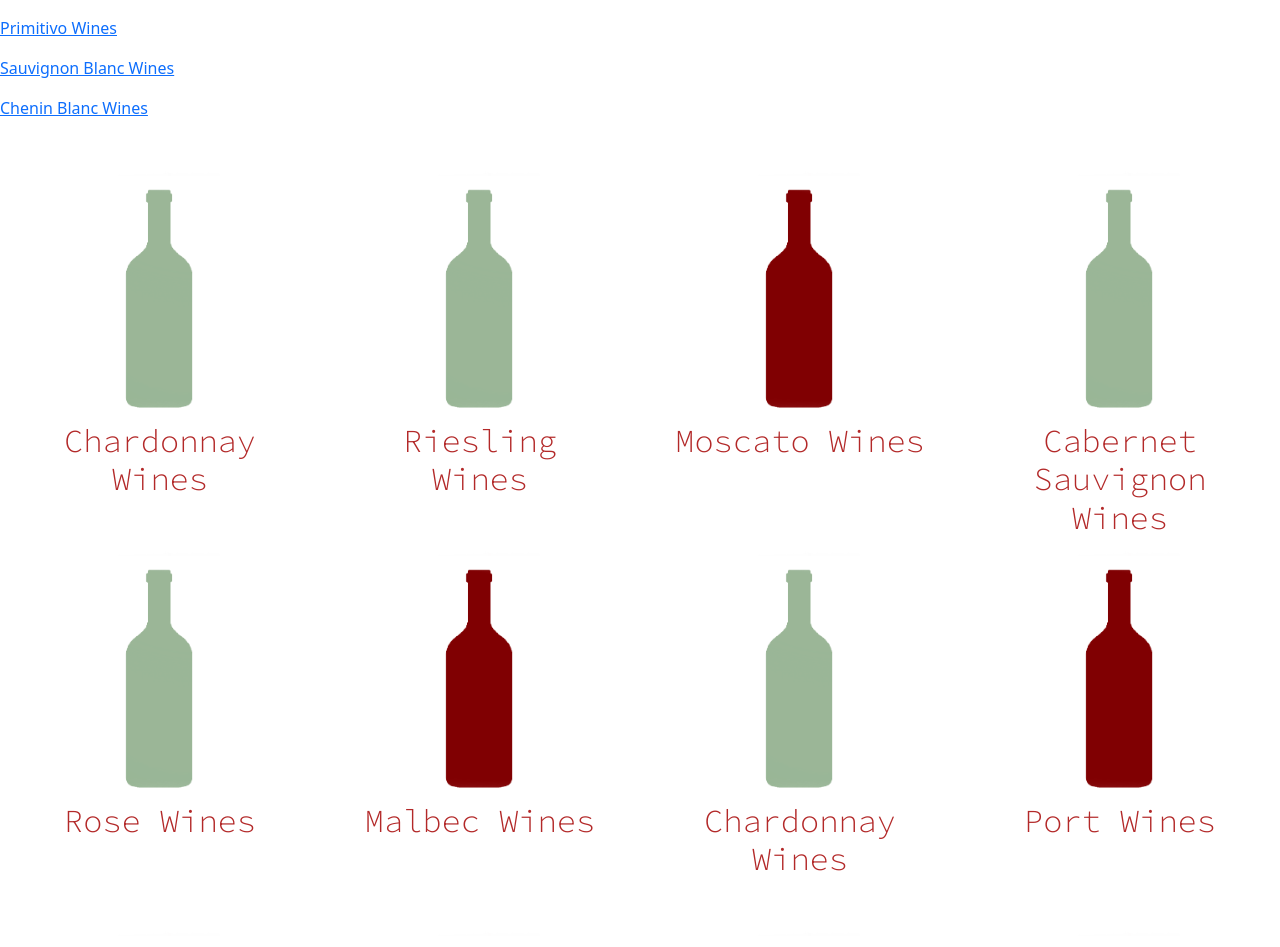
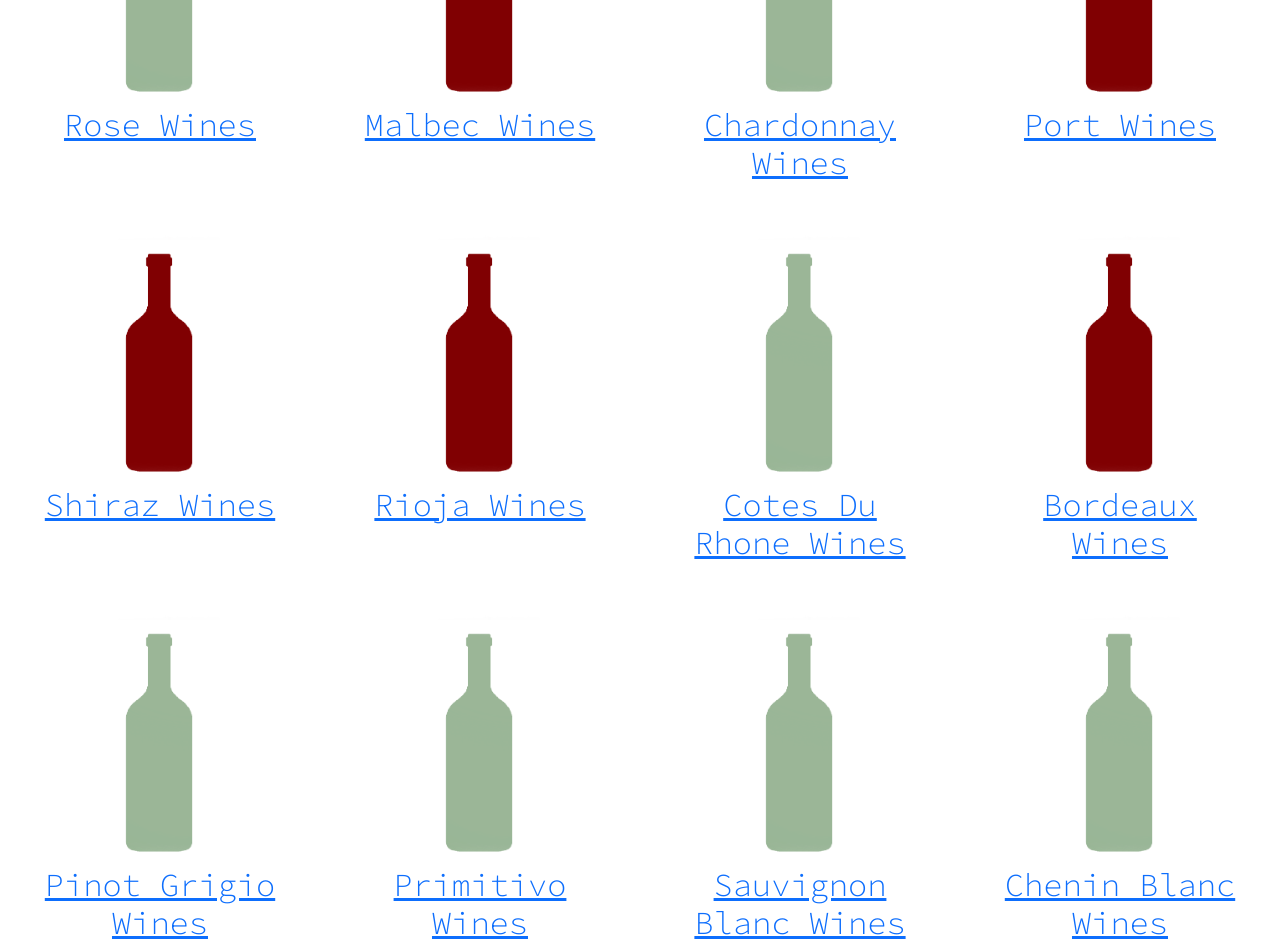
Before and after one commit to ic188002/Wine-App-FrontEnd, a React (Create React App) app: page / in a window 1280 px wide. Shown: the part 640-1587 px from the top of the page. Built offline with nearby package versions, Linux system fonts and the light colour scheme; no server answers.

Commit message:
details wine rendering

```diff
--- a/src/App.js
+++ b/src/App.js
@@ -142,7 +142,7 @@ export default function App() {
           <div>
             <Routes>
               {/* This code to go in route path / -- <Signin login={loginHandler} /> */}
-              {/* <Route path="/" element={<WineList />}></Route> */}
+              <Route path="/" element={<WineList />}></Route>
               <Route path="/signup" element={<Signup register={registerHandler} />}></Route>
               <Route path="/signin" element={<Signin login={loginHandler} />}></Route>
               <Route path="/malbecwinelist" element={<MalbecWineList />}></Route>
@@ -174,9 +174,6 @@ export default function App() {
             </Routes>
 
           </div>
-          <WineDetails />
-          <WineList />
-
         </div>
       </Router>
     </div>
--- a/src/index.css
+++ b/src/index.css
@@ -82,3 +82,22 @@ position: relative;
   overflow-y: scroll;
 
 }
+
+.wine-library {
+  position: relative;
+  display: flex;
+  width: 100%;
+  height: 100%;
+  align-items: stretch;
+  justify-content: space-around;
+}
+
+.wine-details > .section-title {
+  left: 33.333333%;
+  width: 66.666666%;
+}
+
+.wine-list > .section-title {
+  width: 33.333333%;
+  left: 0;
+}
--- a/src/wine/BordeauxWineList.js
+++ b/src/wine/BordeauxWineList.js
@@ -34,12 +34,22 @@ export default function BordeauxWineList() {
 
         </div>
     ))
-
+    const wineDetails=wineList.map((wine, index) =>(
+        <div key={index}>
+        <WineDetails {...wine}></WineDetails>
+        </div>
+    ))
   return (
+    <div className="wine-library">
     <div className="wine-list">
      <h1 className="section-wine-title">BordeauxWineList</h1>
      <span className="section-count">Number of Wines: {allWine.length}</span>
      {allWine}
+    </div>
+    <div className="wine-details">
+    <h1 className="section-wine-title">Details</h1>
+      {wineDetails}
+    </div>
 
     {/* <table>
     <tbody>
@@ -51,6 +61,8 @@ export default function BordeauxWineList() {
     </tbody> */}
 
 {/* </table> */}
+
+
 </div>
   )
 }
--- a/src/wine/WineDetails.js
+++ b/src/wine/WineDetails.js
@@ -1,9 +1,11 @@
 import React from 'react'
 
-export default function WineDetails() {
+export default function WineDetails(props) {
   return (
-    <div className="wine-details">
-        <h1 className="section-title">Details</h1>
+    <div >
+          <h5>{props.title}</h5>
+    <h5>{props.description}</h5>
+        <h5>{props.price}</h5>
     </div>
   )
 }
--- a/src/wine/WineList.js
+++ b/src/wine/WineList.js
@@ -8,8 +8,8 @@ export default function WineList() {
 
     <div>
       <h1>WineList</h1>
-      <p><Link to="/chardonnaywinelist">Chardonnay Wines</Link></p>
-      <p><Link to="/rieslingwinelist">Riesling Wines</Link></p>
+      {/* <p><Link >Chardonnay Wines</Link></p>
+      <p><Link >Riesling Wines</Link></p>
       <p><Link to="/moscatowinelist">Moscato Wines</Link></p>
       <p><Link to="/cabernetsauvignonwinelist">Cabernet Sauvignon Wines</Link></p>
       <p><Link to="/rosewinelist">Rose Wines</Link></p>
@@ -23,82 +23,83 @@ export default function WineList() {
       <p><Link to="/pinotgrigiowinelist">Pinot Grigio Wines</Link></p>
       <p><Link to="/primitivowinelist">Primitivo Wines</Link></p>
       <p><Link to="/sauvignonwinelist">Sauvignon Blanc Wines</Link></p>
-      <p><Link to="/cheninblancwinelist"> Chenin Blanc Wines</Link></p>
+      <p><Link to="/cheninblancwinelist"> Chenin Blanc Wines</Link></p> */}
 
 
 
-    <div className='Row'>
-      <div className='Box'>
-      <img className='Bottle' src="/images/white.png"/>
+   <div className='Row'>
+      <div className='Box'><Link to="/chardonnaywinelist">
+      <img className='Bottle' src="/images/white.png" alt=""/>
         <h2>Chardonnay Wines</h2>
+        </Link> </div>
+      <div className='Box'><Link to="/rieslingwinelist">
+      <img className='Bottle' src="/images/white.png" alt=""/>
+        <h2>Riesling Wines</h2></Link>
       </div>
-      <div className='Box'>
-      <img className='Bottle' src="/images/white.png"/>
-        <h2>Riesling Wines</h2>
+      <div className='Box'><Link to="/moscatowinelist">
+      <img className='Bottle' src="/images/red.png" alt=""/>
+        <h2 className='info'>Moscato Wines</h2></Link>
       </div>
-      <div className='Box'>
-      <img className='Bottle' src="/images/red.png"/>
-        <h2 className='info'>Moscato Wines</h2>
-      </div>
-      <div className='Box'>
-      <img className='Bottle' src="/images/white.png"/>
-        <h2>Cabernet Sauvignon Wines</h2>
+      <div className='Box'><Link to="/cabernetsauvignonwinelist">
+      <img className='Bottle' src="/images/white.png" alt=""/>
+        <h2>Cabernet Sauvignon Wines</h2></Link>
       </div>
     </div>
     <div className='Row'>
-      <div className='Box'>
-      <img className='Bottle' src="/images/white.png"/>
-        <h2>Rose Wines</h2>
+      <div className='Box'><Link to="/rosewinelist">
+      <img className='Bottle' src="/images/white.png" alt=""/>
+        <h2>Rose Wines</h2></Link>
       </div>
-      <div className='Box'>
-      <img className='Bottle' src="/images/red.png"/>
-        <h2>Malbec Wines</h2>
+      <div className='Box'><Link to='/malbecwinelist'>
+      <img className='Bottle' src="/images/red.png" alt=""/>
+        <h2>Malbec Wines</h2></Link>
       </div>
-      <div className='Box'>
-      <img className='Bottle' src="/images/white.png"/>
-        <h2>Chardonnay Wines</h2>
+      <div className='Box'><Link to="/chardonnaywinelist">
+      <img className='Bottle' src="/images/white.png" alt=""/>
+        <h2>Chardonnay Wines</h2></Link>
       </div>
-      <div className='Box'>
-      <img className='Bottle' src="/images/red.png"/>
-        <h2>Port Wines</h2>
+      <div className='Box'><Link to="/portwinelist">
+      <img className='Bottle' src="/images/red.png" alt=""/>
+        <h2>Port Wines</h2></Link>
       </div>
     </div>
     <div className='Row'>
-      <div className='Box'>
-        <img className='Bottle' src="/images/red.png"/>
-        <h2>Shiraz Wines</h2>
+      <div className='Box'><Link to="/shirazwinelist">
+        <img className='Bottle' src="/images/red.png" alt=""/>
+        <h2>Shiraz Wines</h2></Link>
       </div>
-      <div className='Box'>
-      <img className='Bottle' src="/images/red.png"/>
-        <h2>Rioja Wines</h2>
+      <div className='Box'><Link to="/riojawinelist">
+      <img className='Bottle' src="/images/red.png" alt=""/>
+        <h2>Rioja Wines</h2></Link>
       </div>
-      <div className='Box'>
-      <img className='Bottle' src="/images/white.png"/>
-        <h2>Cotes Du Rhone Wines</h2>
+      <div className='Box'><Link to="/cotesdurhonewinelist">
+      <img className='Bottle' src="/images/white.png" alt=""/>
+        <h2>Cotes Du Rhone Wines</h2></Link>
       </div>
-      <div className='Box'>
-      <img className='Bottle' src="/images/red.png"/>
-        <h2>Bordeaux Wines</h2>
+      <div className='Box'><Link to="/bordeauxwinelist">
+      <img className='Bottle' src="/images/red.png" alt=""/>
+        <h2>Bordeaux Wines</h2></Link>
       </div>
     </div>
     <div className='Row'>
-      <div className='Box'>
-      <img className='Bottle' src="/images/white.png"/>
-        <h2>Pinot Grigio Wines</h2>
+      <div className='Box'><Link to="/pinotgrigiowinelist">
+      <img className='Bottle' src="/images/white.png" alt=""/>
+        <h2>Pinot Grigio Wines</h2></Link>
       </div>
-      <div className='Box'>
-      <img className='Bottle' src="/images/white.png"/>
-        <h2>Primitivo Wines</h2>
+      <div className='Box'><Link to="/primitivowinelist">
+      <img className='Bottle' src="/images/white.png" alt=""/>
+        <h2>Primitivo Wines</h2></Link>
       </div>
-      <div className='Box'>
-      <img className='Bottle' src="/images/white.png"/>
-        <h2>Sauvignon Blanc Wines</h2>
+      <div className='Box'><Link to="/sauvignonwinelist">
+      <img className='Bottle' src="/images/white.png" alt=""/>
+        <h2>Sauvignon Blanc Wines</h2></Link>
       </div>
-      <div className='Box'>
-      <img className='Bottle' src="/images/white.png"/>
-        <h2>Chenin Blanc Wines</h2>
+      <div className='Box'><Link to="/cheninblancwinelist">
+      <img className='Bottle' src="/images/white.png" alt=""/>
+        <h2>Chenin Blanc Wines</h2></Link>
       </div>
     </div>
+    <WineDetails></WineDetails>
 </div>
 
   )
```
